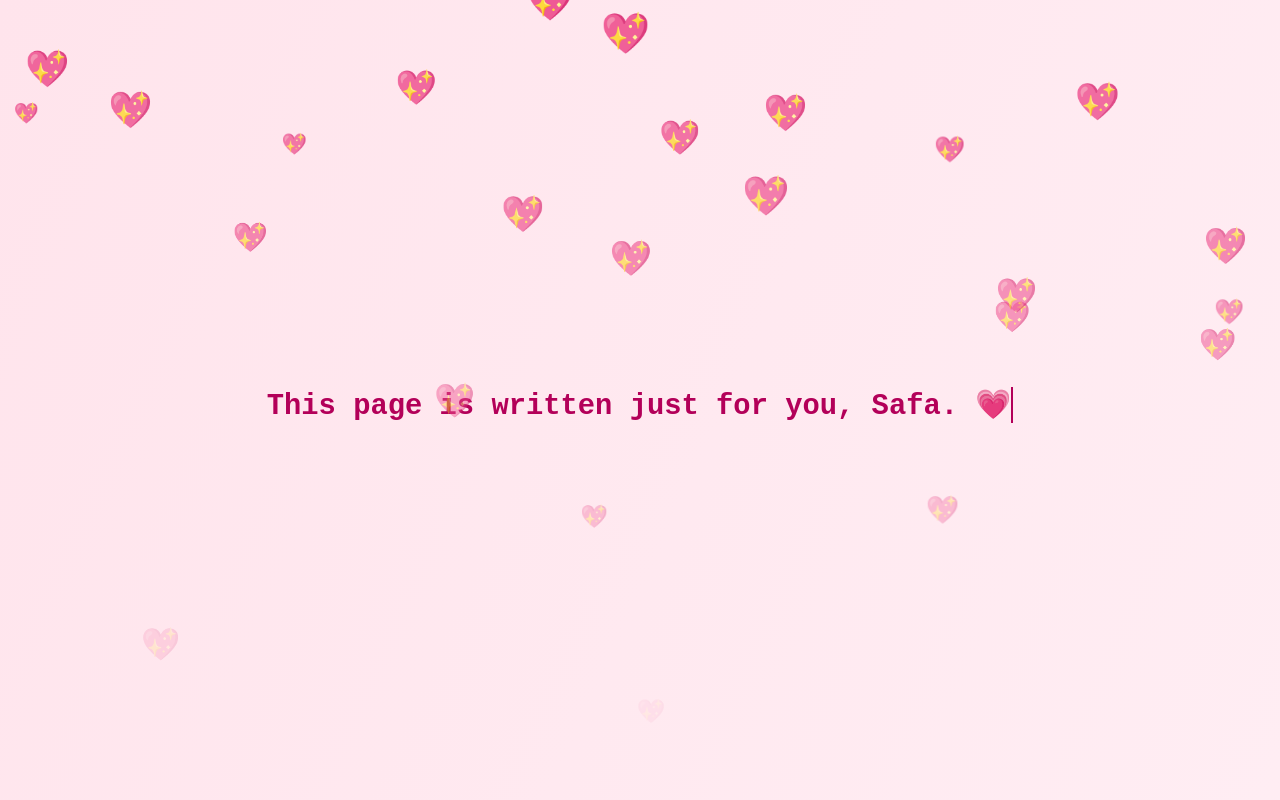
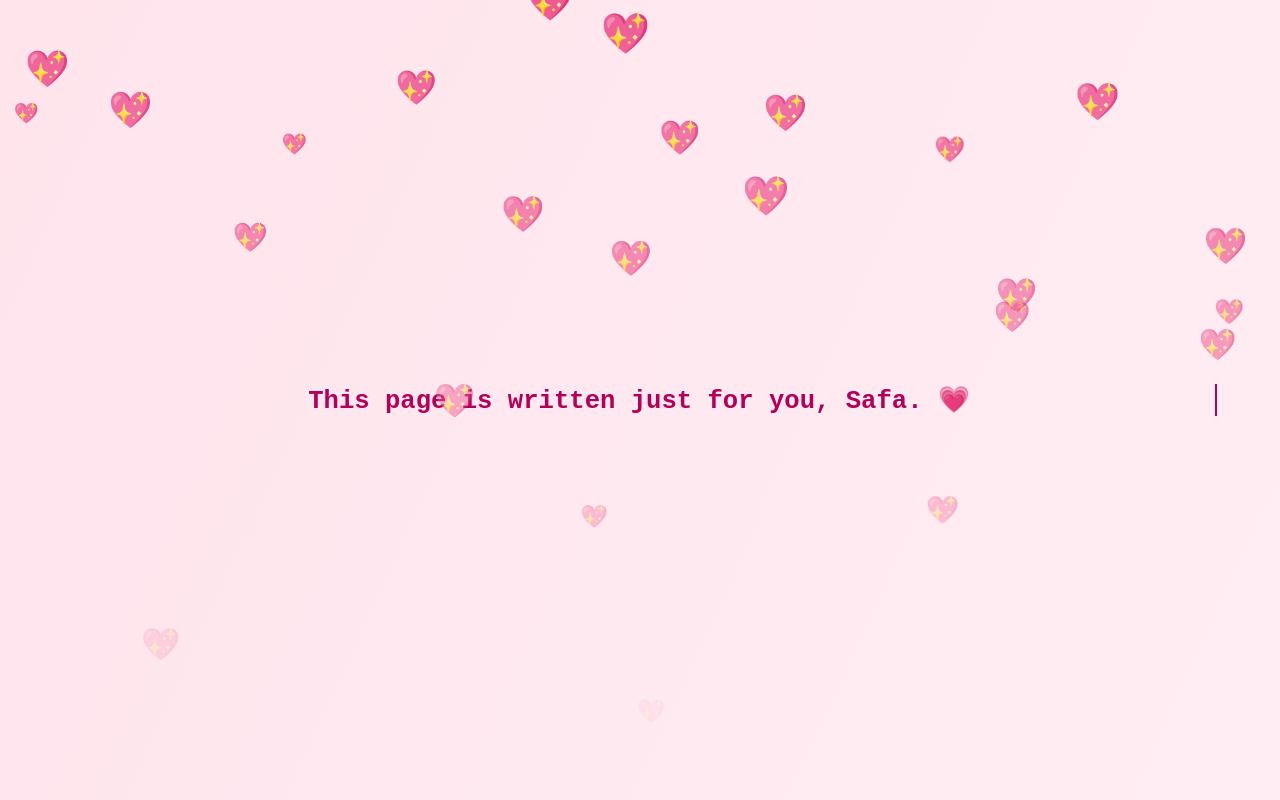
Before and after one commit to ikhwanhanif/romantic-web, a plain HTML site: page index.html in a window 1280 px wide. Shown: the top 800 px of the page. Drawn offline with nearby package versions, Linux system fonts and the light colour scheme.

Commit message:
Update style.css

```diff
--- a/style.css
+++ b/style.css
@@ -72,16 +72,20 @@ audio {
 }
 
 #typewriter-text {
-  font-size: 1.8em;
+  font-size: 1.6em;
   font-family: 'Courier New', monospace;
-  white-space: nowrap;
+  border-right: 2px solid #b30059;
+  color: #b30059;
+  width: 100%;
+  max-width: 90vw;
+  margin: 0 auto;
   overflow: hidden;
-  border-right: 2px solid #b30059;
-  width: fit-content;
+  white-space: normal; /* 🔄 ini yang paling penting */
+  word-break: break-word; /* agar teks panjang dibungkus */
   animation: blink 0.75s step-end infinite;
-  color: #b30059;
   text-align: center;
 }
+
 
 
 
```
